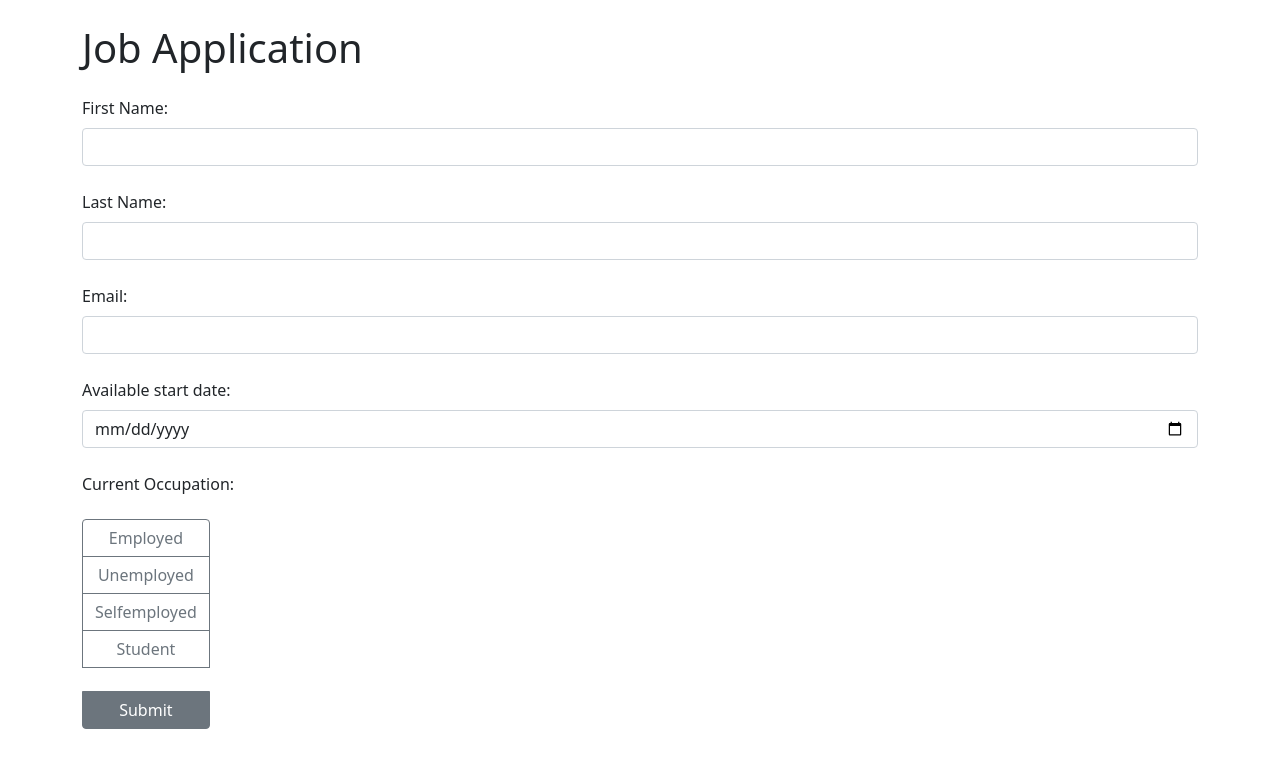
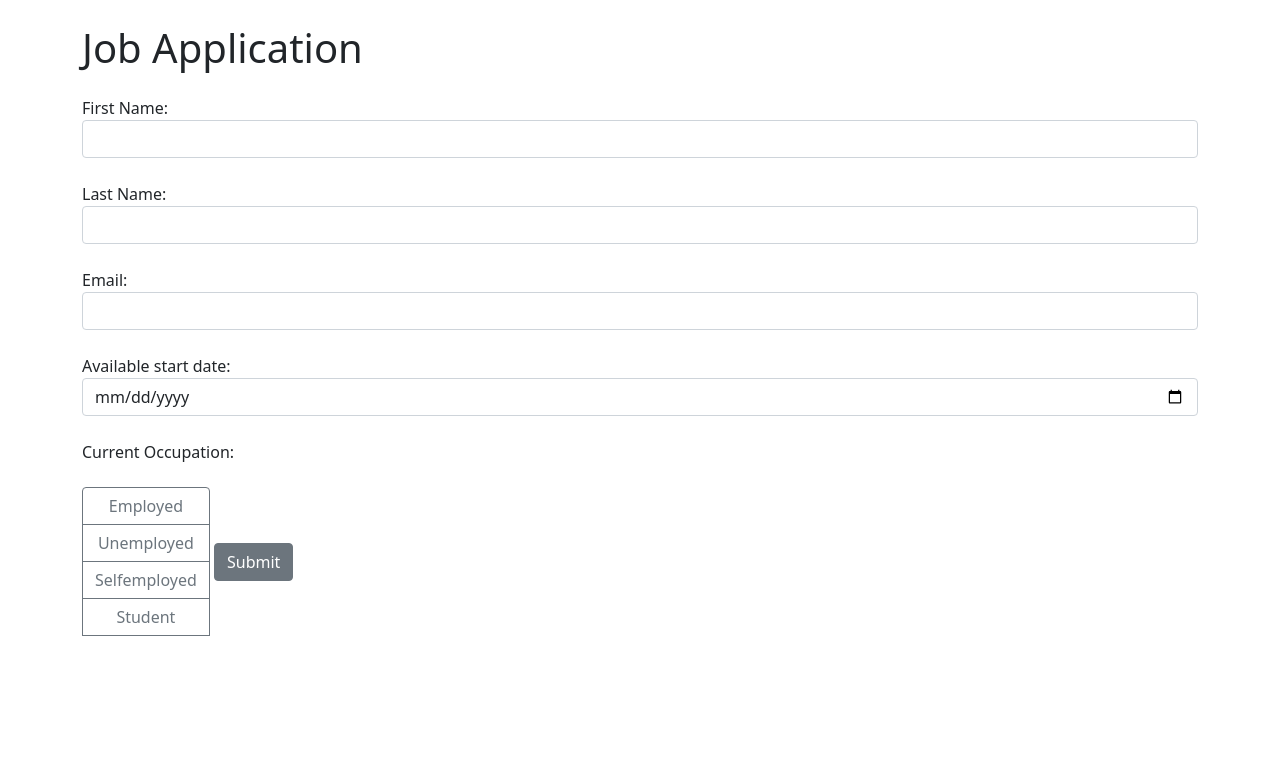
Before and after one commit to RC2110/Job-app-using-Flask, a Flask app: page / in a window 1280 px wide. Shown: the top 768 px of the page. Run offline with Flask 3, Linux system fonts and the light colour scheme.

Commit message:
final commit to push

```diff
--- a/templates/index.html
+++ b/templates/index.html
@@ -2,7 +2,7 @@
 <html lang="en">
 <head>
     <meta charset="UTF-8">
-        <meta name="viewport" content="width=device-width" initial-scale="1">
+    <meta name="viewport" content="width=device-width initial-scale=1">
     <link rel="stylesheet" href="https://cdn.jsdelivr.net/npm/bootstrap@5.1.3/dist/css/bootstrap.min.css">
     <title> Job Application</title>
 </head>
@@ -10,34 +10,35 @@
 <form method="post">
     <div class="container">
         <h1 class="mt-4 mb-4"> Job Application</h1>
-        <label class="form-label" for="first_name">First Name:</label>
+        <label for="first_name">First Name:</label>
         <input class="form-control" type="text" id="first_name" name="first_name" required>
         <br>
-        <label class="form-label" for="last_name">Last Name:</label>
+        <label for="last_name">Last Name:</label>
         <input class="form-control" type="text" id="last_name" name="last_name" required>
         <br>
-        <label class="form-label" for="email">Email:</label>
+        <label for="email">Email:</label>
         <input class="form-control" type="email" id="email" name="email" required>
         <br>
-        <label class="form-label" for="date">Available start date:</label>
+        <label for="date">Available start date:</label>
         <input class="form-control" type="date" id="date" name="date" required>
         <br>
         <label>Current Occupation:</label>
         <br>
         <br>
             <div class="btn-group-vertical" id="rad">
-                    <input class="btn-check form control" type="radio" id="Employed" name="rad" value="employed" required>
+                    <input class="btn-check form-check-input" type="radio" id="Employed" name="rad" value="employed" required>
                     <label class="btn btn-outline-secondary" for="Employed">Employed</label>
-                    <input class="btn-check form control" type="radio" id="Unemployed" name="rad" value="unemployed" required>
+                    <input class="btn-check form-check-input" type="radio" id="Unemployed" name="rad" value="unemployed" required>
                     <label class="btn btn-outline-secondary" for="Unemployed">Unemployed</label>
-                    <input class="btn-check form control" class="btn-check" type="radio" id="Selfemployed" name="rad" value="selfemployed" required>
+                    <input class="btn-check form-check-input" type="radio" id="Selfemployed" name="rad" value="selfemployed" required>
                     <label class="btn btn-outline-secondary" for="Selfemployed">Selfemployed</label>
-                    <input class="btn-check form control" class="btn-check" type="radio" id="Student" name="rad" value="student" required>
+                    <input class="btn-check form-check-input" type="radio" id="Student" name="rad" value="student" required>
                     <label class="btn btn-outline-secondary" for="Student">Student</label>
                     <br>
+                </div>
                     <button type="submit" class= "btn btn-secondary mb-4"> Submit </button>
 
-            </div>
+
 
      {% with messages= get_flashed_messages() %}
    {%if messages%}
```
